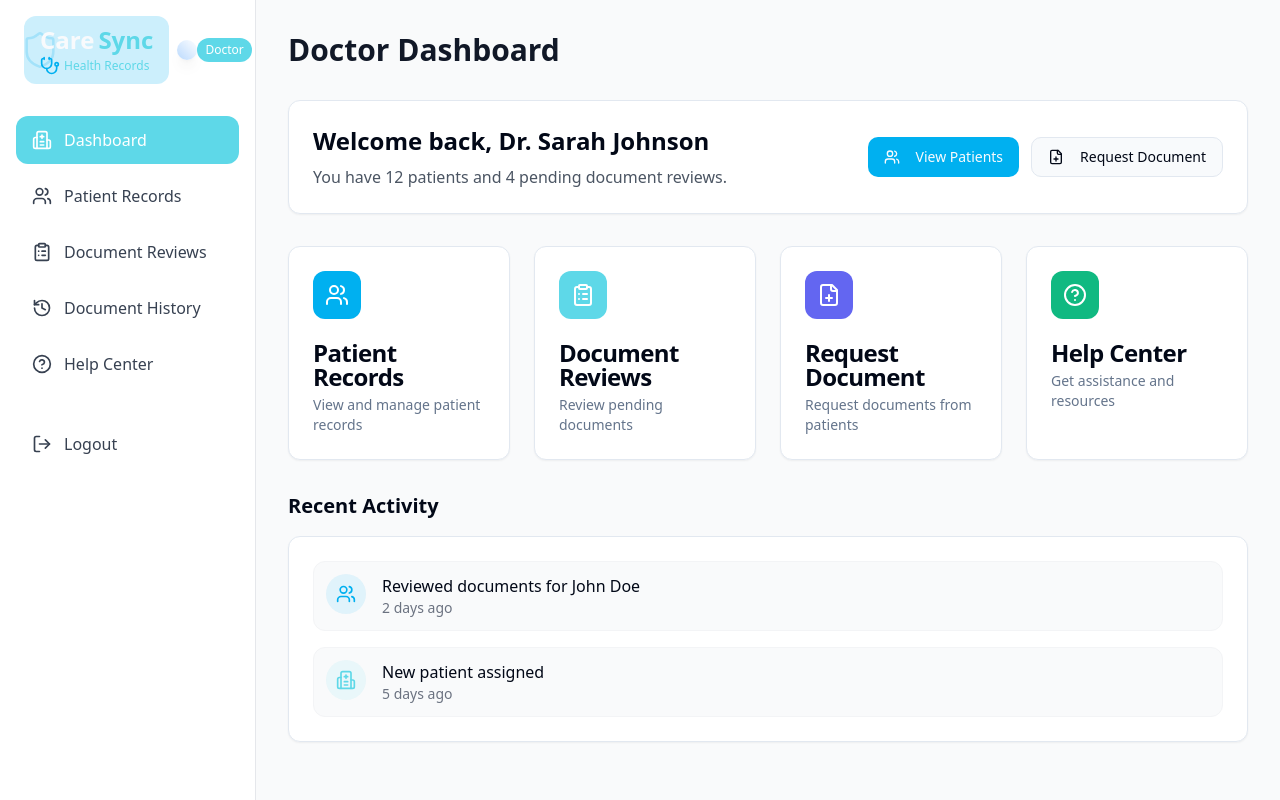
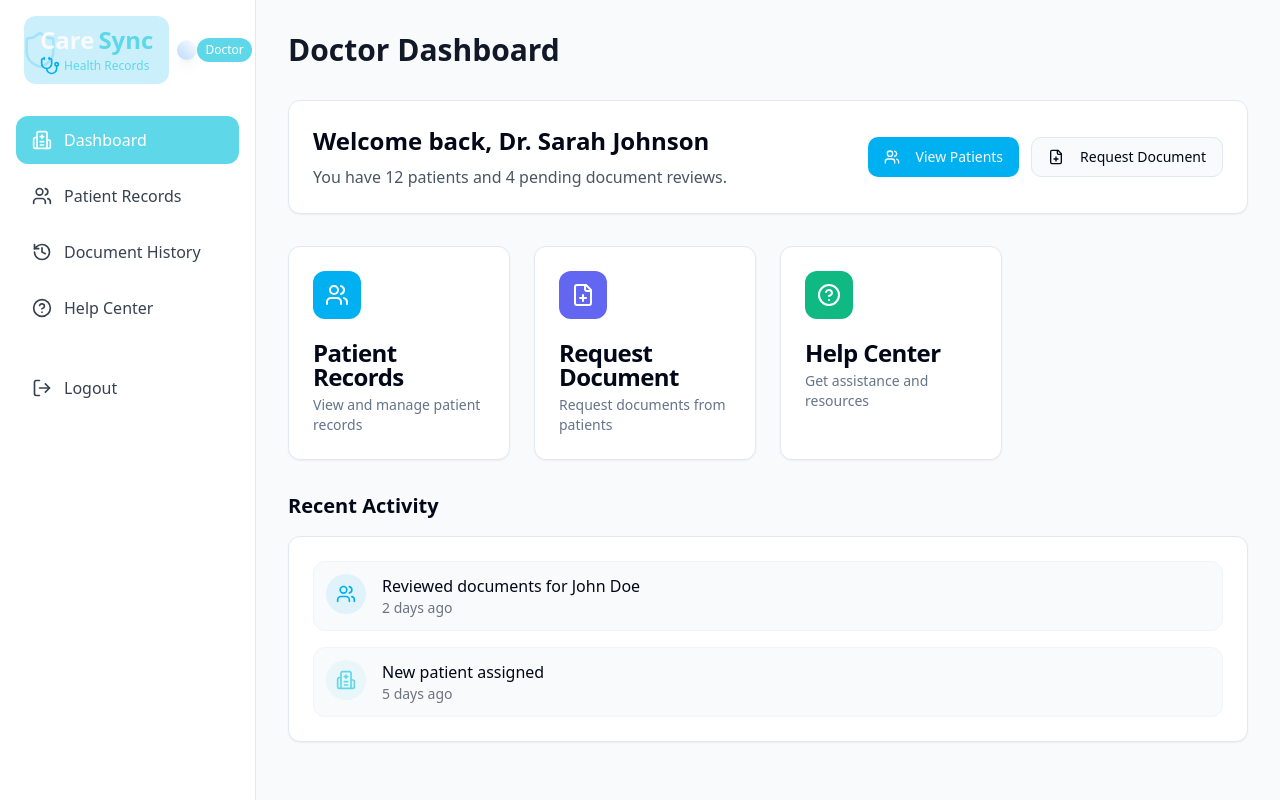
Before and after one commit to Vaibhav2543/care-sync-user-portal, a React (Vite) app: page /doctor/dashboard in a window 1280 px wide. Built offline with nearby package versions, Linux system fonts and the light colour scheme.

Commit message:
Remove document review feature
Remove the document review feature and related routes.

```diff
--- a/src/components/DoctorLayout.tsx
+++ b/src/components/DoctorLayout.tsx
@@ -1,4 +1,3 @@
-
 import React from "react";
 import { Link, useLocation, useNavigate } from "react-router-dom";
 import Logo from "./Logo";
@@ -38,7 +37,6 @@ const DoctorLayout: React.FC<DoctorLayoutProps> = ({ children, title }) => {
   const navigate = useNavigate();
 
   const handleLogout = () => {
-    // Simple logout for now, would implement proper auth later
     toast({
       title: "Logged out successfully",
       description: "You have been logged out of your account",
@@ -71,12 +69,6 @@ const DoctorLayout: React.FC<DoctorLayoutProps> = ({ children, title }) => {
             label="Patient Records"
             icon={<Users size={20} />}
             active={location.pathname === "/doctor/patients" || location.pathname.startsWith("/doctor/patients/")}
-          />
-          <NavItem
-            to="/doctor/reviews"
-            label="Document Reviews"
-            icon={<ClipboardList size={20} />}
-            active={location.pathname === "/doctor/reviews" || location.pathname.startsWith("/doctor/reviews/")}
           />
           <NavItem
             to="/doctor/document-history"
--- a/src/pages/DoctorDashboard.tsx
+++ b/src/pages/DoctorDashboard.tsx
@@ -1,4 +1,3 @@
-
 import React from "react";
 import { Link } from "react-router-dom";
 import DoctorLayout from "@/components/DoctorLayout";
@@ -84,13 +83,6 @@ const DoctorDashboard = () => {
           color="bg-primary"
         />
         <FeatureCard
-          title="Document Reviews"
-          description="Review pending documents"
-          icon={<ClipboardList className="h-6 w-6 text-white" />}
-          to="/doctor/reviews"
-          color="bg-secondary"
-        />
-        <FeatureCard
           title="Request Document"
           description="Request documents from patients"
           icon={<FilePlus className="h-6 w-6 text-white" />}
```
